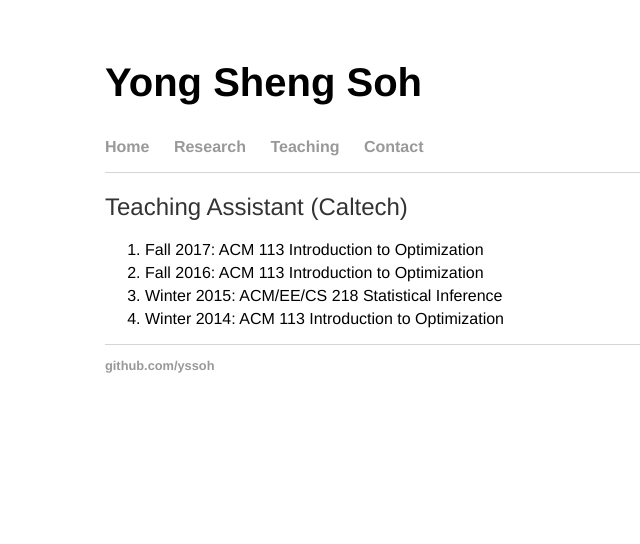
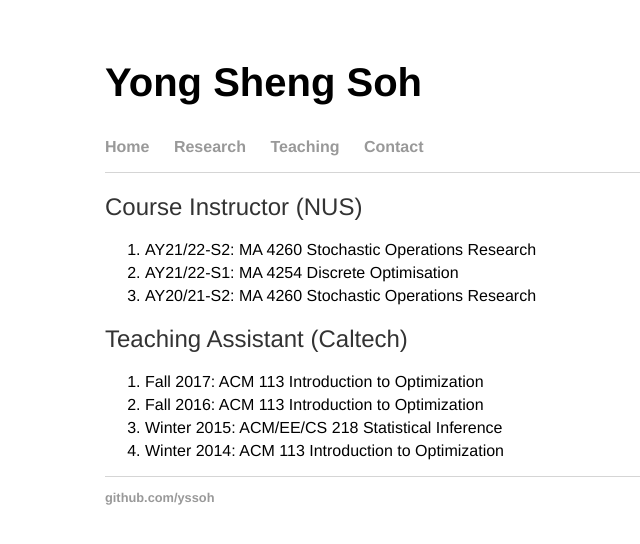
Before and after one commit to yssoh/yssoh.github.io, a Jekyll site: the page built from teaching/index.html, in a window 1280 px wide. Shown: the top 544 px of the page, without its empty margins (23-663 px from the left). Built offline with Jekyll 4.4.1, drawn with Linux system fonts in a browser that asks for light colours.

Commit message:
Update 11/21

```diff
--- a/teaching/index.html
+++ b/teaching/index.html
@@ -4,6 +4,13 @@ title: Yong Sheng Soh
 ---
 
 <div class="blurb">
+  <h2>Course Instructor (NUS)</h2>
+  <ol>
+    <li>AY21/22-S2: MA 4260 Stochastic Operations Research</li>
+	<li>AY21/22-S1: MA 4254 Discrete Optimisation</li>
+	<li>AY20/21-S2: MA 4260 Stochastic Operations Research</li>
+  </ol>
+
   <h2>Teaching Assistant (Caltech)</h2>
   <ol>
 	<li>Fall 2017: ACM 113 Introduction to Optimization</li>
```
Also changed, not shown: research/index.html (+14 -12 lines).
